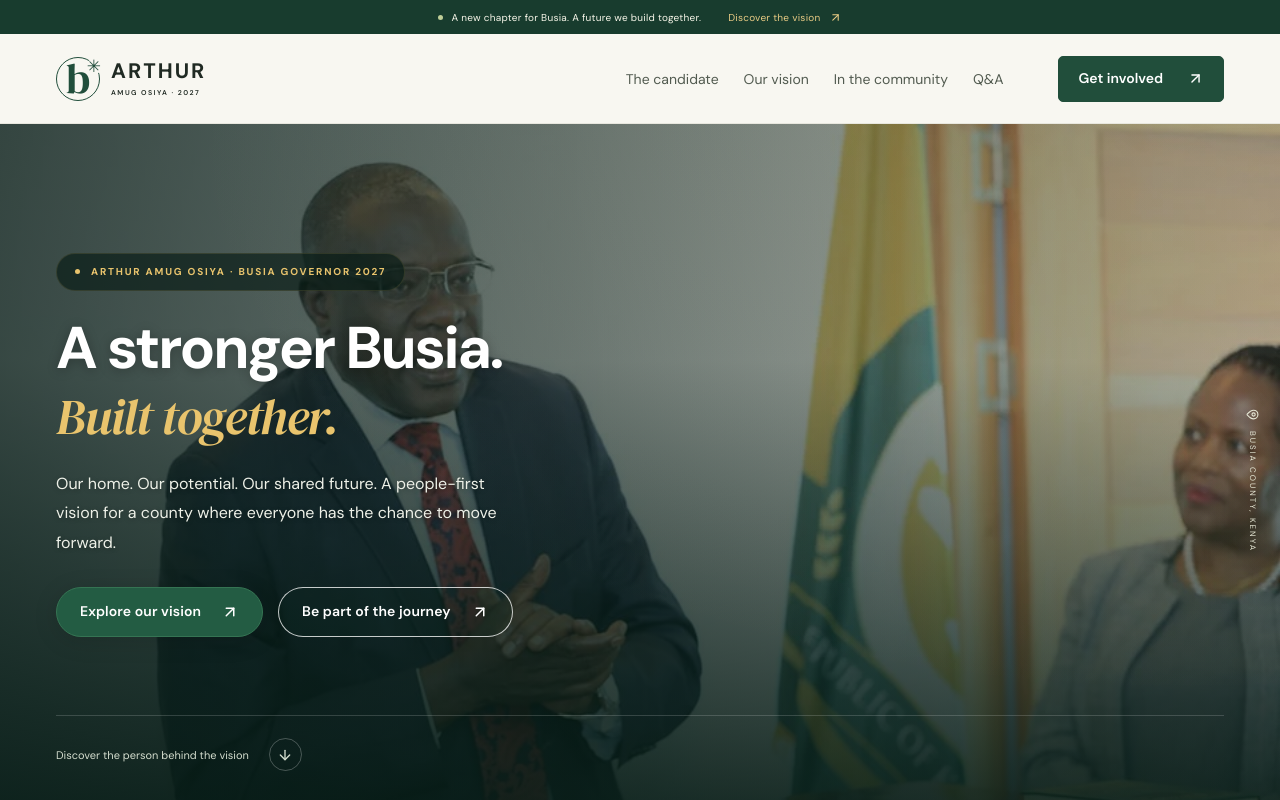
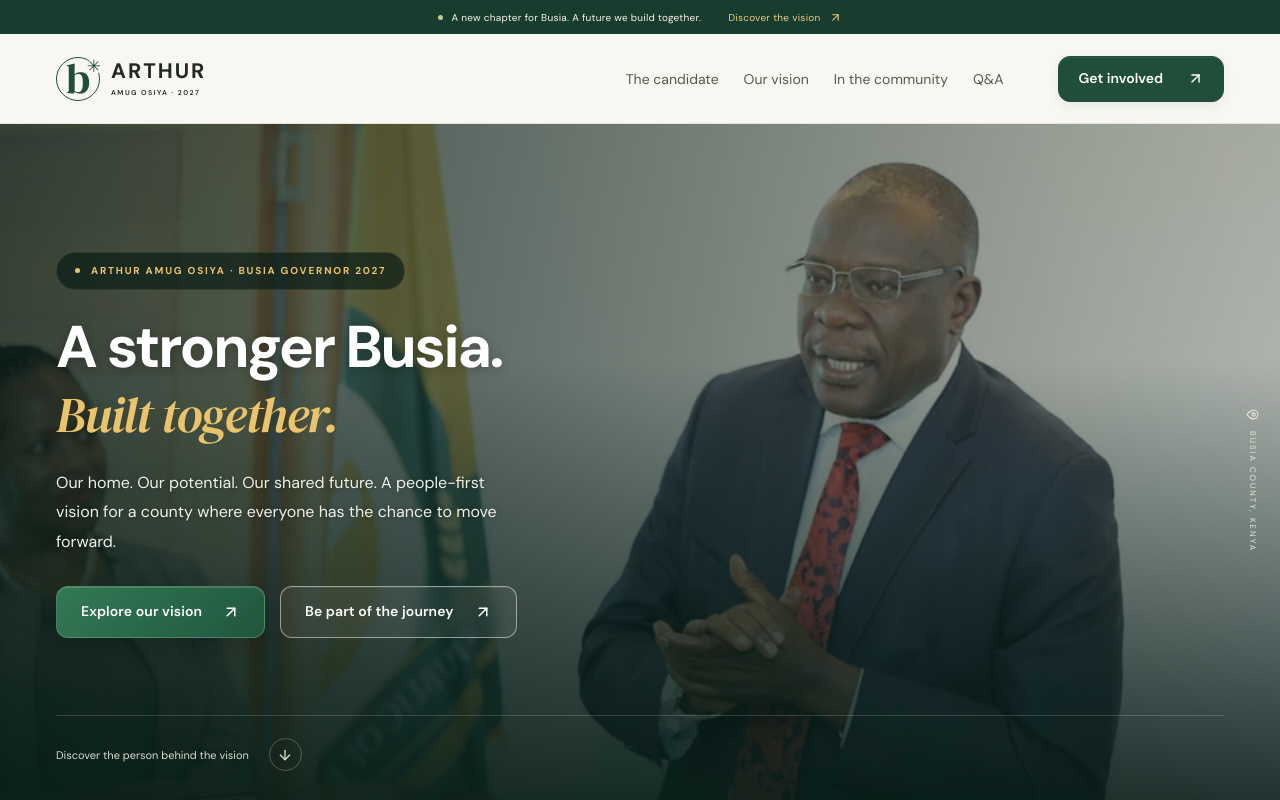
Before and after one commit to Graphicsking/Osiya, a Vue app: page / in a window 1280 px wide. Shown: the top 800 px of the page. Built offline with nearby package versions, Linux system fonts and the light colour scheme.

Commit message:
Update Site source

```diff
--- a/src/hero.css
+++ b/src/hero.css
@@ -1,4 +1,15 @@
 /* A full-width, media-led opening inspired by Teyezilla Expeditions. */
+.button {
+  border-radius: 12px;
+  font-weight: 600;
+  box-shadow: 0 4px 12px #142d2010, inset 0 1px 0 #ffffff12;
+  transition: background .2s, border-color .2s, box-shadow .2s, transform .2s;
+}
+.button:hover { box-shadow: 0 8px 20px #142d2020; }
+.button:active { transform: translateY(0); box-shadow: 0 2px 6px #142d201a; }
+.button svg { transition: transform .2s; }
+.button:hover svg { transform: translate(2px, -1px); }
+.gallery-filters button { border-radius: 12px; }
 .hero.hero-expedition {
   position: relative;
   display: flex;
@@ -11,7 +22,7 @@
   background: #102d24;
 }
 .campaign-backdrop { position: absolute; inset: 0; z-index: -3; }
-.campaign-scene { position: absolute; inset: 0; display: block; width: 100%; height: 100%; object-fit: cover; object-position: 50% top; }
+.campaign-scene { position: absolute; inset: 0; display: block; width: 100%; height: 100%; object-fit: cover; object-position: 50% top; transform: scaleX(-1); }
 .campaign-shade { position: absolute; inset: 0; z-index: -2; pointer-events: none; background: linear-gradient(90deg, #071c16c7 0%, #071c1694 42%, #071c1640 100%), linear-gradient(0deg, #071c16d9 0%, #071c161a 65%, #071c1626 100%); }
 .campaign-glow { position: absolute; inset: 0; z-index: -1; pointer-events: none; background: radial-gradient(ellipse at 92% 3%, #e9c46d16, transparent 60%); }
 .campaign-hero-content { position: relative; padding: 0; }
@@ -22,11 +33,11 @@
 .hero.hero-expedition h1 > .campaign-heading-accent { font-family: 'DM Serif Display', serif; color: var(--gold); font-style: italic; font-size: .85em; font-weight: 400; letter-spacing: -1.5px; }
 .hero-expedition .hero-description { max-width: 470px; color: #eef1e8; font-size: 16px; line-height: 1.85; margin: 0 0 30px; text-shadow: 0 1px 5px #0004; }
 .hero-expedition .hero-actions { gap: 15px; flex-wrap: wrap; }
-.hero-expedition .hero-actions .button { border-radius: 40px; padding: 14px 23px; min-height: 49px; font-size: 14px; letter-spacing: .1px; gap: 20px; }
-.hero-expedition .campaign-primary { background: #235c43; border-color: #357453; color: #fff; box-shadow: 0 4px 25px #0002; }
-.hero-expedition .campaign-primary:hover { background: #2f7052; }
-.hero-expedition .campaign-secondary { background: #102d242e; color: #fff; border: 1.5px solid #ffffffc4; }
-.hero-expedition .campaign-secondary:hover { color: #173c2e; background: #fff; }
+.hero-expedition .hero-actions .button { border-radius: 12px; padding: 15px 24px; min-height: 52px; font-size: 14px; letter-spacing: .1px; gap: 20px; }
+.hero-expedition .campaign-primary { background: linear-gradient(135deg, #337955, #20563e); border-color: #70a88380; color: #fff; box-shadow: 0 8px 24px #0003, inset 0 1px 0 #ffffff24; }
+.hero-expedition .campaign-primary:hover { background: linear-gradient(135deg, #408c63, #286949); border-color: #8ac49c; box-shadow: 0 12px 28px #0004, inset 0 1px 0 #ffffff30; }
+.hero-expedition .campaign-secondary { background: #ffffff0f; color: #fff; border: 1px solid #ffffff80; backdrop-filter: blur(8px); box-shadow: inset 0 1px 0 #ffffff12; }
+.hero-expedition .campaign-secondary:hover { color: #fff; background: #ffffff20; border-color: #ffffffd9; box-shadow: 0 8px 22px #0002; }
 .campaign-hero-footer { position: absolute; left: 0; right: 0; bottom: 30px; display: flex; align-items: center; justify-content: space-between; gap: 25px; padding-top: 22px; border-top: 1px solid #ffffff29; }
 .campaign-scroll { display: flex; align-items: center; gap: 20px; font-size: 11px; color: #d4ddce; }
 .campaign-scroll > span { width: 33px; height: 33px; border: 1px solid #ffffff40; border-radius: 50%; display: flex; justify-content: center; align-items: center; transition: background .2s; }
```
Also changed, not shown: 1 other file (tests, documents, lock files or other folders).
